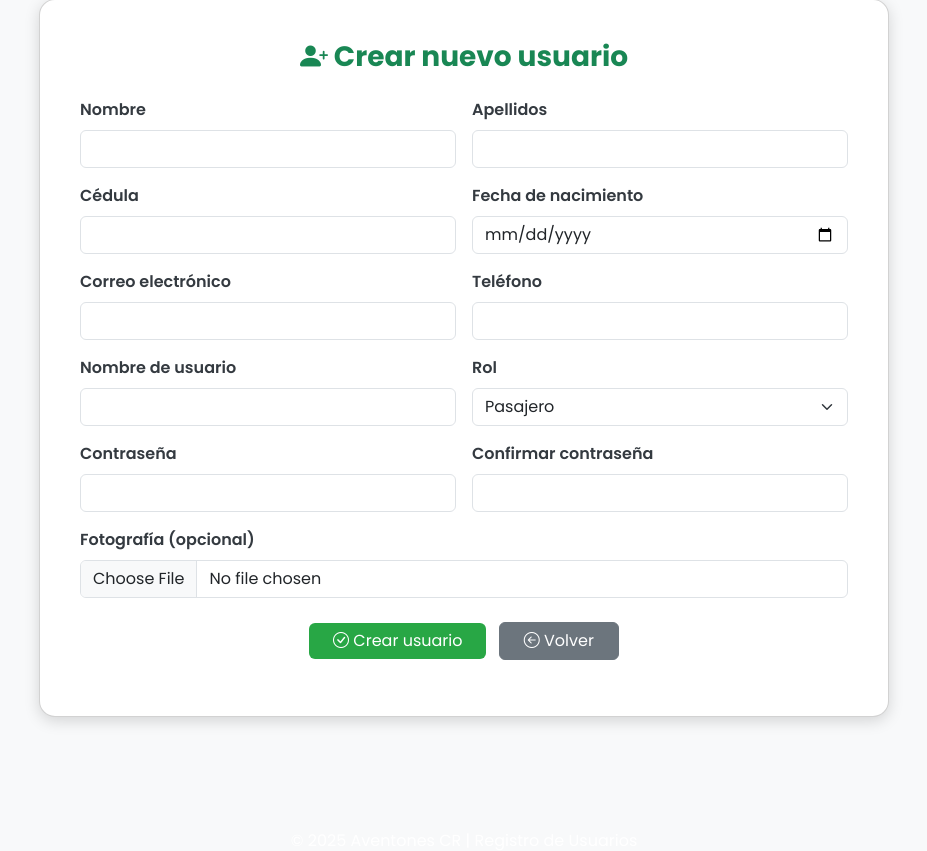
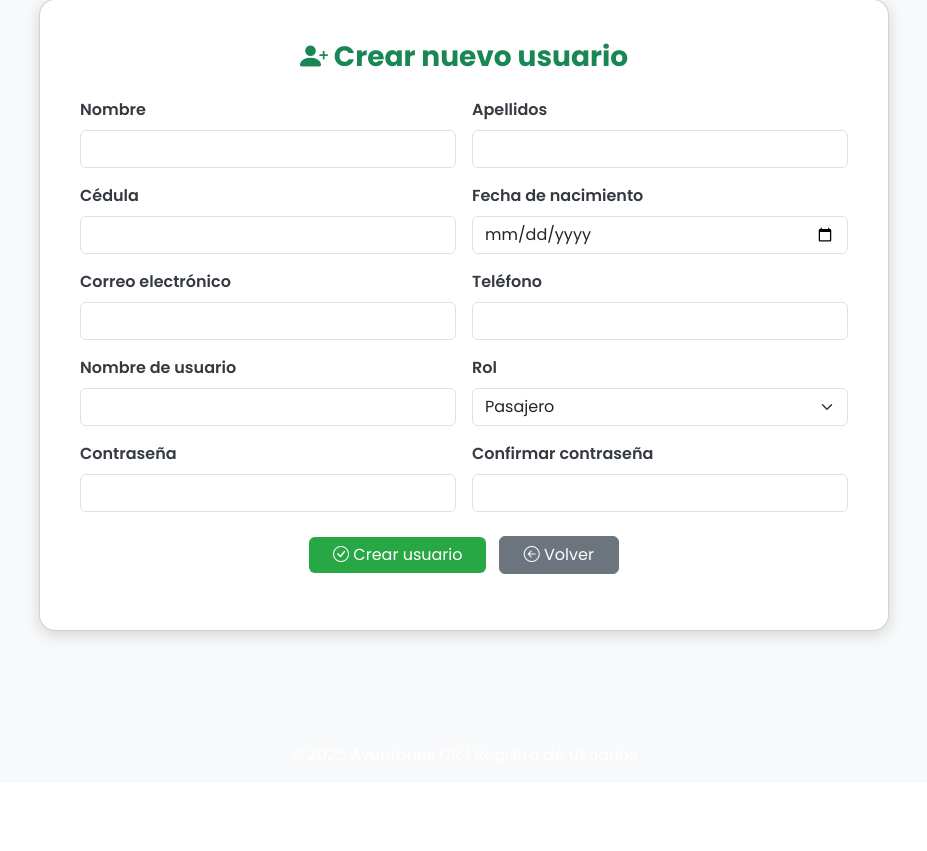
Before and after one commit to Sweetkriiz/aventonescr.com, a PHP site: page /CRUD_admin/user_create.php in a window 1280 px wide. Shown: the part 155-1006 px from the top of the page, without its empty margins (176-1103 px from the left). After the commit the page ends 797 px from the top, so only its background shows below. Run offline with PHP 8.4, Linux system fonts and the light colour scheme.

Commit message:
Modificaciones

```diff
--- a/public/CRUD_admin/user_create.php
+++ b/public/CRUD_admin/user_create.php
@@ -119,7 +119,7 @@
         <h3 class="text-center fw-bold mb-4 text-success">
           <i class="bi bi-person-plus-fill"></i> Crear nuevo usuario
         </h3>
-
+        <!-- Mensaje de error-->
         <?php if (!empty($errores)): ?>
           <div class="alert alert-danger">
             <ul class="mb-0">
@@ -178,10 +178,6 @@
               <label class="form-label">Confirmar contraseña</label>
               <input type="password" name="confirmar" class="form-control" required>
             </div>
-            <div class="col-12">
-              <label class="form-label">Fotografía (opcional)</label>
-              <input type="file" name="foto" class="form-control" accept="image/*">
-            </div>
           </div>
 
           <div class="text-center mt-4">
--- a/public/edit_miPerfil.php
+++ b/public/edit_miPerfil.php
@@ -67,13 +67,11 @@
 <body>
   <div class="container py-5">
     <div class="card mx-auto" style="max-width: 850px;">
-
-      <!-- Encabezado (ahora bien cerrado) -->
       <div class="card-header bg-success text-white text-center">
         <h4 class="mb-0"><i class="bi bi-pencil-square me-2"></i> Editar Perfil</h4>
       </div>
 
-      <!-- Cuerpo del formulario (separado del header) -->
+      <!-- Cuerpo del formulario -->
       <div class="px-3 pb-4 mt-3">
         <?php if (isset($error)): ?>
           <div class="alert alert-danger text-center"><?= $error ?></div>
@@ -159,6 +157,7 @@
   <script src="https://cdn.jsdelivr.net/npm/bootstrap@5.3.3/dist/js/bootstrap.bundle.min.js"></script>
 
   <?php if (isset($success)): ?>
+
   <script>
     document.addEventListener('DOMContentLoaded', function() {
       const modal = new bootstrap.Modal(document.getElementById('modalSuccess'));
```
Also changed, not shown: public/CRUD_admin/listar_usuarios.php (+5 -5 lines), public/CRUD_admin/user_delete.php (+3 -4 lines), public/registrarse.php (+4 -4 lines), public/CRUD_admin/user_edit.php (line endings or trailing spaces), public/CRUD_admin/user_view.php (deleted).
